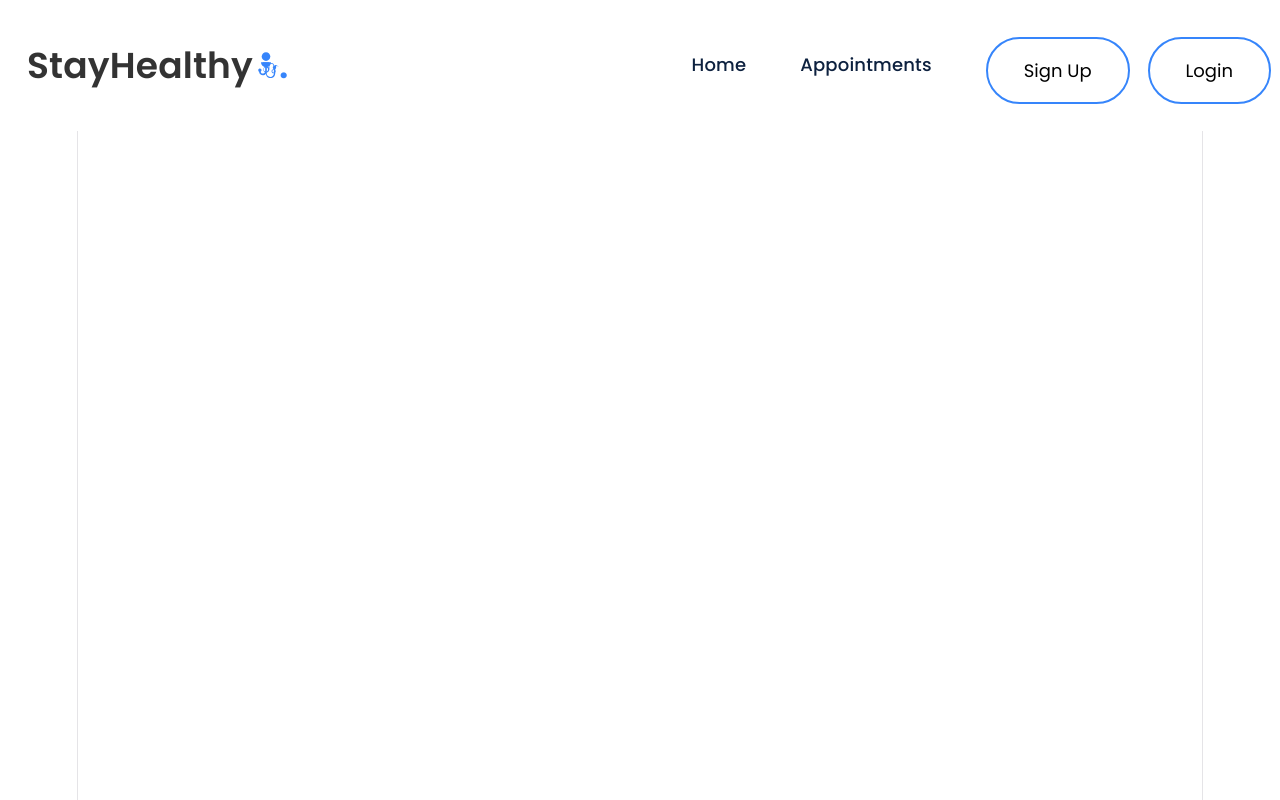
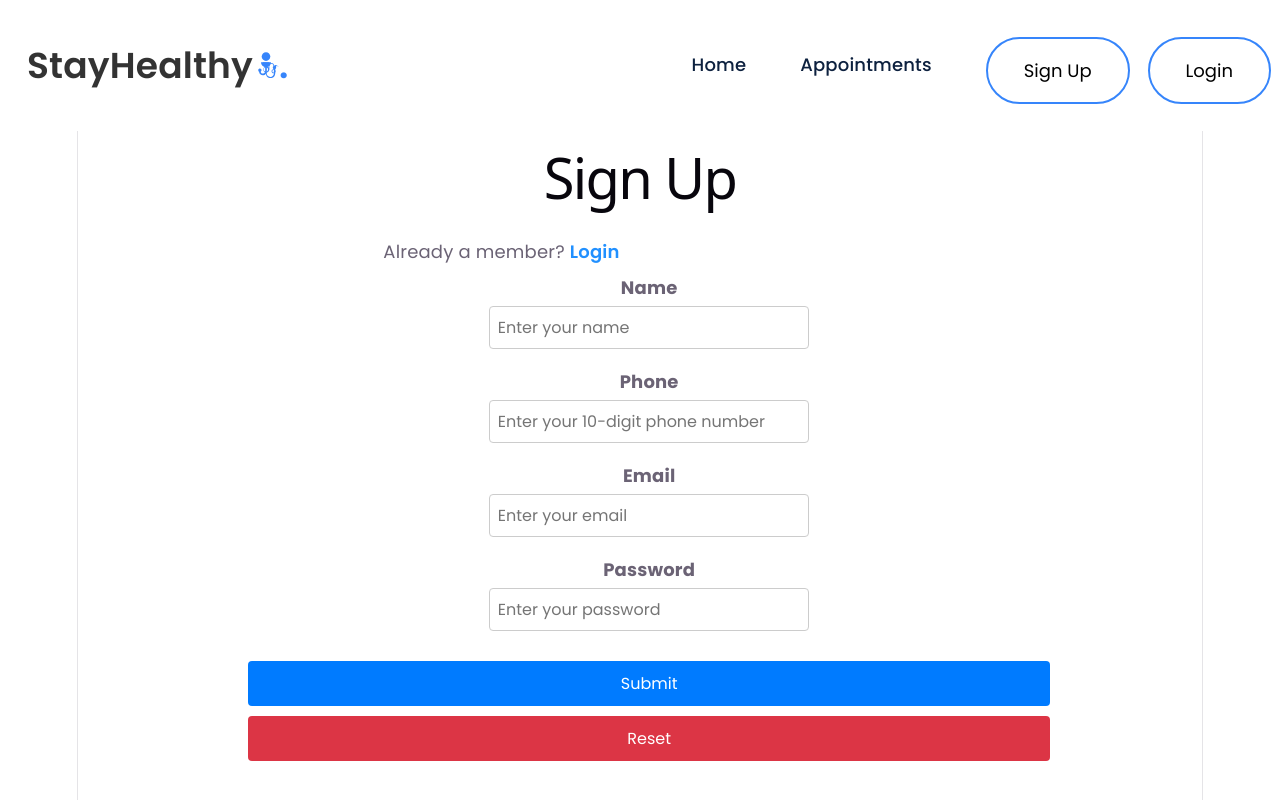
Before and after one commit to carlosarturoleon/med_appt, a React (Vite) app: page /signup in a window 1280 px wide. Shown: the top 800 px of the page. Built offline with nearby package versions, Linux system fonts and the light colour scheme.

Commit message:
Add Sign_Up and Login components with form validation and React Router links

```diff
--- a/src/App.jsx
+++ b/src/App.jsx
@@ -2,6 +2,8 @@
 import { BrowserRouter, Routes, Route } from "react-router-dom";
 import Navbar from './Components/Navbar/Navbar';
 import Landing_Page from './Components/Landing_Page/Landing_Page';
+import Sign_Up from './Components/Sign_Up/Sign_Up';
+import Login from './Components/Login/Login';
 
 function App() {
   return (
@@ -10,6 +12,8 @@
           <Navbar/>
           <Routes>
             <Route path="/" element={<Landing_Page/>}/>
+            <Route path="/signup" element={<Sign_Up/>}/>
+            <Route path="/login" element={<Login/>}/>
           </Routes>
         </BrowserRouter>
     </div>
--- /dev/null
+++ b/src/Components/Login/Login.jsx
@@ -0,0 +1,103 @@
+import React, { useState } from 'react';
+import { Link } from 'react-router-dom';
+import './Login.css';
+
+const Login = () => {
+  const [email, setEmail] = useState('');
+  const [password, setPassword] = useState('');
+  const [errors, setErrors] = useState({});
+
+  const validate = () => {
+    const newErrors = {};
+
+    if (!email.trim()) {
+      newErrors.email = 'Email is required.';
+    } else if (!/^[^\s@]+@[^\s@]+\.[^\s@]+$/.test(email.trim())) {
+      newErrors.email = 'Enter a valid email address.';
+    }
+
+    if (!password) {
+      newErrors.password = 'Password is required.';
+    } else if (password.length < 6) {
+      newErrors.password = 'Password must be at least 6 characters.';
+    }
+
+    return newErrors;
+  };
+
+  const handleSubmit = (e) => {
+    e.preventDefault();
+    const validationErrors = validate();
+    if (Object.keys(validationErrors).length > 0) {
+      setErrors(validationErrors);
+    } else {
+      setErrors({});
+      alert('Login successful!');
+    }
+  };
+
+  const handleReset = () => {
+    setEmail('');
+    setPassword('');
+    setErrors({});
+  };
+
+  return (
+    <div className="container">
+      <div className="login-grid">
+        <div className="login-text">
+          <h2>Login</h2>
+        </div>
+        <div className="login-text">
+          Are you a new member? <span><Link to="/signup" style={{ color: '#2190FF' }}>Sign Up Here</Link></span>
+        </div>
+        <br />
+        <div className="login-form">
+          <form onSubmit={handleSubmit}>
+
+            <div className="form-group">
+              <label htmlFor="email">Email</label>
+              <input
+                type="email"
+                name="email"
+                id="email"
+                className="form-control"
+                placeholder="Enter your email"
+                value={email}
+                onChange={(e) => setEmail(e.target.value)}
+              />
+              {errors.email && <span style={{ color: 'red', fontSize: '14px' }}>{errors.email}</span>}
+            </div>
+
+            <div className="form-group">
+              <label htmlFor="password">Password</label>
+              <input
+                type="password"
+                name="password"
+                id="password"
+                className="form-control"
+                placeholder="Enter your password"
+                value={password}
+                onChange={(e) => setPassword(e.target.value)}
+              />
+              {errors.password && <span style={{ color: 'red', fontSize: '14px' }}>{errors.password}</span>}
+            </div>
+
+            <div className="btn-group">
+              <button type="submit" className="btn btn-primary mb-2 mr-1 waves-effect waves-light">Login</button>
+              <button type="button" className="btn btn-danger mb-2 waves-effect waves-light" onClick={handleReset}>Reset</button>
+            </div>
+
+            <br />
+            <div className="login-text">
+              Forgot Password?
+            </div>
+
+          </form>
+        </div>
+      </div>
+    </div>
+  );
+};
+
+export default Login;
--- a/src/Components/Navbar/Navbar.jsx
+++ b/src/Components/Navbar/Navbar.jsx
@@ -1,4 +1,5 @@
 import React from 'react';
+import { Link } from 'react-router-dom';
 import './Navbar.css';
 
 function Navbar() {
@@ -20,7 +21,7 @@
   return (
     <nav>
       <div className="nav__logo">
-        <a href="/">
+        <Link to="/">
           StayHealthy
           <svg xmlns="http://www.w3.org/2000/svg" height="26" width="26" viewBox="0 0 1000 1000" style={{fill:"#3685fb"}}>
             <title>Doctor With Stethoscope SVG icon</title>
@@ -34,7 +35,7 @@
               </g>
             </g>
           </svg>
-        </a>
+        </Link>
         <span>.</span>
       </div>
       <div className="nav__icon" onClick={handleClick}>
@@ -42,20 +43,20 @@
       </div>
       <ul className="nav__links active">
         <li className="link">
-          <a href="/">Home</a>
+          <Link to="/">Home</Link>
         </li>
         <li className="link">
           <a href="#">Appointments</a>
         </li>
         <li className="link">
-          <a href="/signup">
+          <Link to="/signup">
             <button className="btn1">Sign Up</button>
-          </a>
+          </Link>
         </li>
         <li className="link">
-          <a href="/login">
+          <Link to="/login">
             <button className="btn1">Login</button>
-          </a>
+          </Link>
         </li>
       </ul>
     </nav>
--- /dev/null
+++ b/src/Components/Sign_Up/Sign_Up.jsx
@@ -0,0 +1,139 @@
+import React, { useState } from 'react';
+import { Link } from 'react-router-dom';
+import './Sign_Up.css';
+
+const Sign_Up = () => {
+  const [name, setName] = useState('');
+  const [phone, setPhone] = useState('');
+  const [email, setEmail] = useState('');
+  const [password, setPassword] = useState('');
+  const [errors, setErrors] = useState({});
+
+  const validate = () => {
+    const newErrors = {};
+
+    if (!name.trim()) {
+      newErrors.name = 'Name is required.';
+    }
+
+    if (!phone.trim()) {
+      newErrors.phone = 'Phone number is required.';
+    } else if (!/^\d{10}$/.test(phone.trim())) {
+      newErrors.phone = 'Phone number must be exactly 10 digits.';
+    }
+
+    if (!email.trim()) {
+      newErrors.email = 'Email is required.';
+    } else if (!/^[^\s@]+@[^\s@]+\.[^\s@]+$/.test(email.trim())) {
+      newErrors.email = 'Enter a valid email address.';
+    }
+
+    if (!password) {
+      newErrors.password = 'Password is required.';
+    } else if (password.length < 6) {
+      newErrors.password = 'Password must be at least 6 characters.';
+    }
+
+    return newErrors;
+  };
+
+  const handleSubmit = (e) => {
+    e.preventDefault();
+    const validationErrors = validate();
+    if (Object.keys(validationErrors).length > 0) {
+      setErrors(validationErrors);
+    } else {
+      setErrors({});
+      alert('Sign Up successful!');
+    }
+  };
+
+  const handleReset = () => {
+    setName('');
+    setPhone('');
+    setEmail('');
+    setPassword('');
+    setErrors({});
+  };
+
+  return (
+    <div className="container" style={{ marginTop: '5%' }}>
+      <div className="signup-grid">
+        <div className="signup-text">
+          <h1>Sign Up</h1>
+        </div>
+        <div className="signup-text1" style={{ textAlign: 'left' }}>
+          Already a member? <span><Link to="/login" style={{ color: '#2190FF' }}>Login</Link></span>
+        </div>
+        <div className="signup-form">
+          <form onSubmit={handleSubmit}>
+
+            <div className="form-group">
+              <label htmlFor="name">Name</label>
+              <input
+                type="text"
+                name="name"
+                id="name"
+                className="form-control"
+                placeholder="Enter your name"
+                value={name}
+                onChange={(e) => setName(e.target.value)}
+              />
+              {errors.name && <span style={{ color: 'red', fontSize: '14px' }}>{errors.name}</span>}
+            </div>
+
+            <div className="form-group">
+              <label htmlFor="phone">Phone</label>
+              <input
+                type="tel"
+                name="phone"
+                id="phone"
+                className="form-control"
+                placeholder="Enter your 10-digit phone number"
+                value={phone}
+                onChange={(e) => setPhone(e.target.value)}
+              />
+              {errors.phone && <span style={{ color: 'red', fontSize: '14px' }}>{errors.phone}</span>}
+            </div>
+
+            <div className="form-group">
+              <label htmlFor="email">Email</label>
+              <input
+                type="email"
+                name="email"
+                id="email"
+                className="form-control"
+                placeholder="Enter your email"
+                value={email}
+                onChange={(e) => setEmail(e.target.value)}
+              />
+              {errors.email && <span style={{ color: 'red', fontSize: '14px' }}>{errors.email}</span>}
+            </div>
+
+            <div className="form-group">
+              <label htmlFor="password">Password</label>
+              <input
+                type="password"
+                name="password"
+                id="password"
+                className="form-control"
+                placeholder="Enter your password"
+                value={password}
+                onChange={(e) => setPassword(e.target.value)}
+              />
+              {errors.password && <span style={{ color: 'red', fontSize: '14px' }}>{errors.password}</span>}
+            </div>
+
+            <div className="btn-group">
+              <button type="submit" className="btn btn-primary mb-2 mr-1 waves-effect waves-light">Submit</button>
+              <button type="button" className="btn btn-danger mb-2 waves-effect waves-light" onClick={handleReset}>Reset</button>
+            </div>
+
+          </form>
+        </div>
+      </div>
+    </div>
+  );
+};
+
+export default Sign_Up;
```
